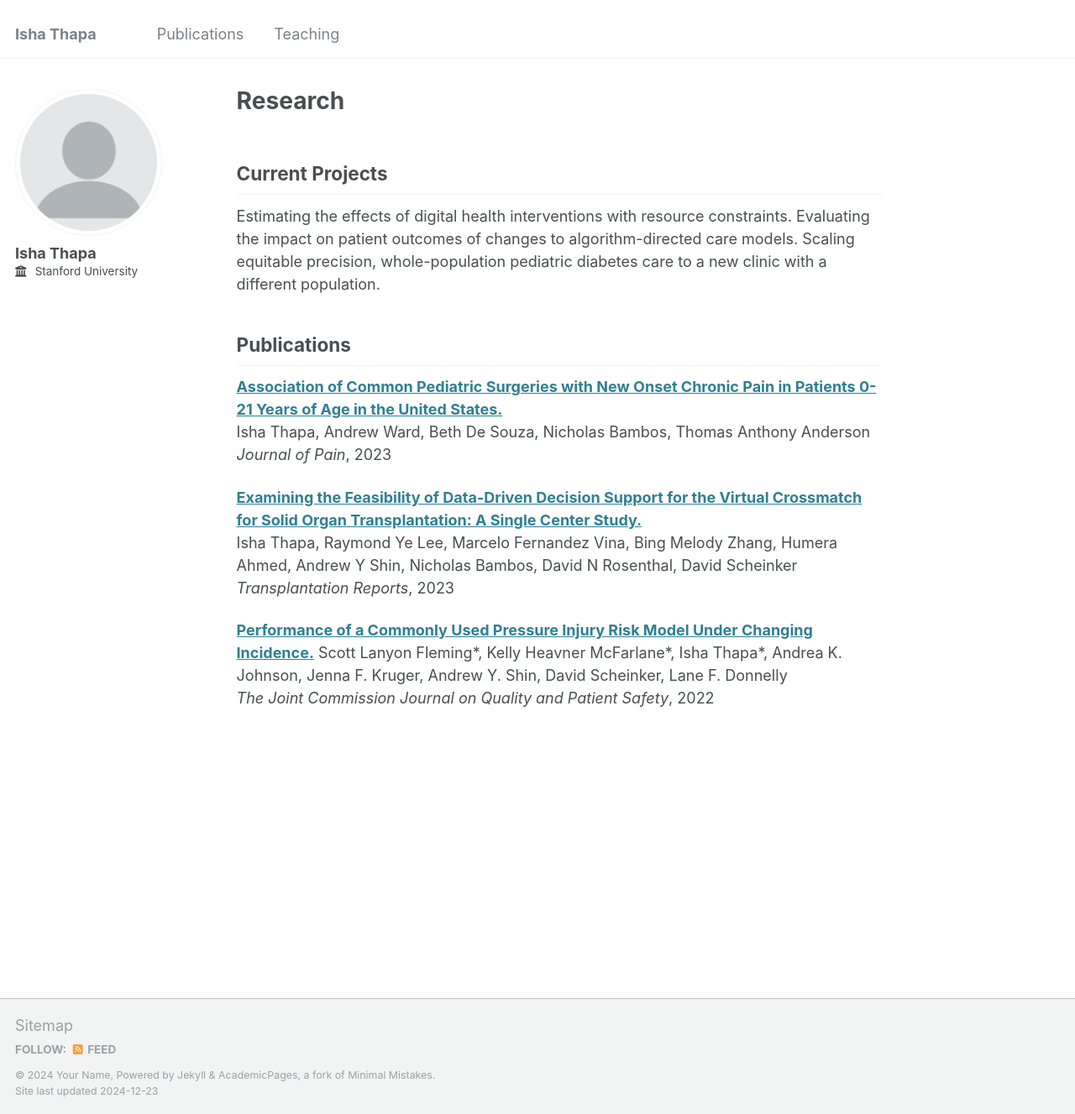
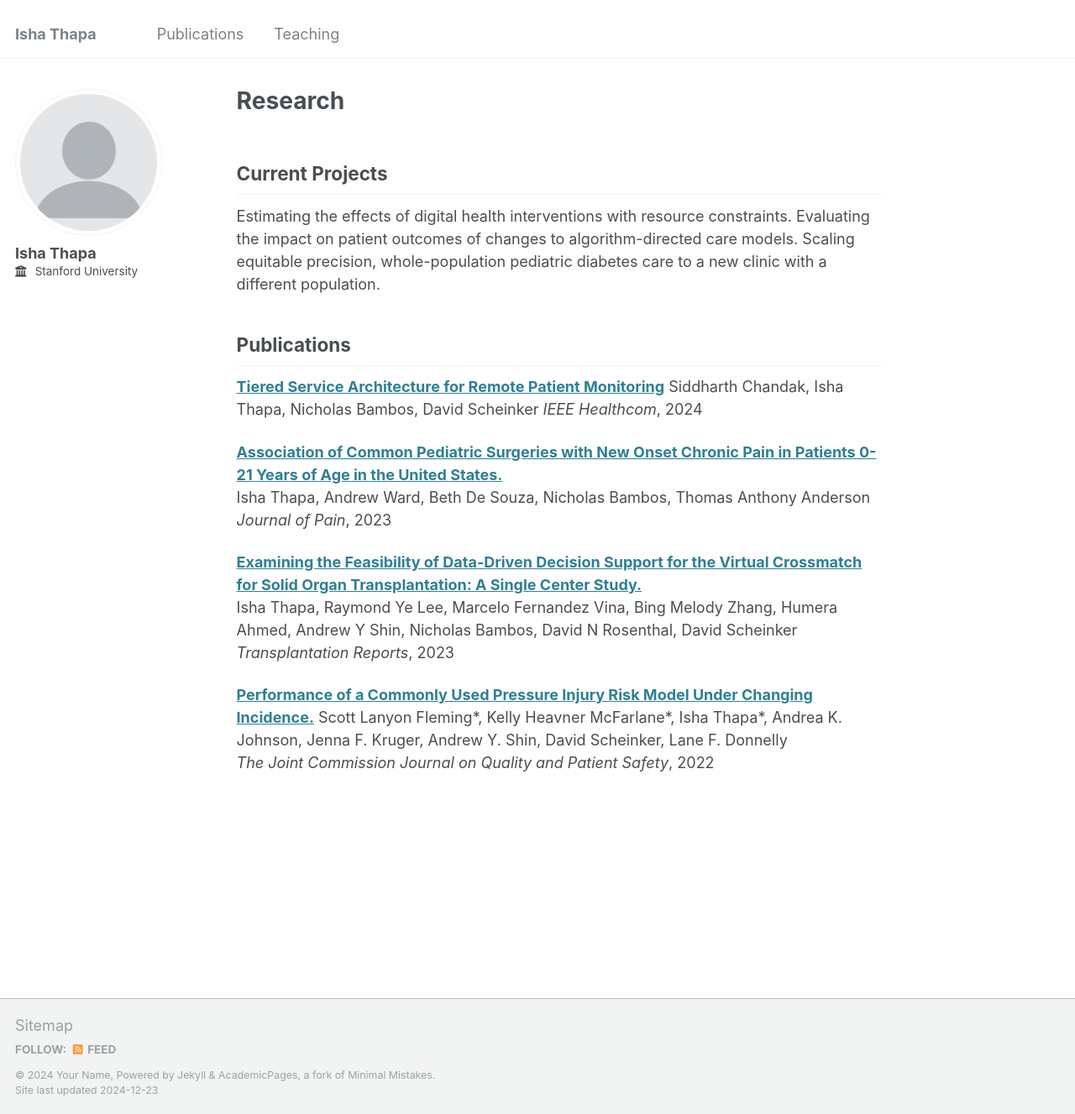
Before and after one commit to ishathapa/ishathapa.github.io, a Jekyll site: the page built from _pages/publications.md, in a window 1280 px wide and 1327 px high. Shown: the whole window at 84% size. Built offline with Jekyll 4.4.1, drawn with Linux system fonts in a browser that asks for light colours.

Commit message:
Update publications.md

```diff
--- a/_pages/publications.md
+++ b/_pages/publications.md
@@ -11,6 +11,10 @@ Scaling equitable precision, whole-population pediatric diabetes care to a new c
 
 ## Publications
 
+[**Tiered Service Architecture for Remote Patient Monitoring**](https://arxiv.org/abs/2406.18000)
+Siddharth Chandak, Isha Thapa, Nicholas Bambos, David Scheinker
+*IEEE Healthcom*, 2024
+
 [**Association of Common Pediatric Surgeries with New Onset Chronic Pain in Patients 0-21 Years of Age in the United States.**](https://www-sciencedirect-com.stanford.idm.oclc.org/science/article/pii/S152659002200414X)
 Isha Thapa, Andrew Ward, Beth De Souza, Nicholas Bambos, Thomas Anthony Anderson
 *Journal of Pain*, 2023
```
